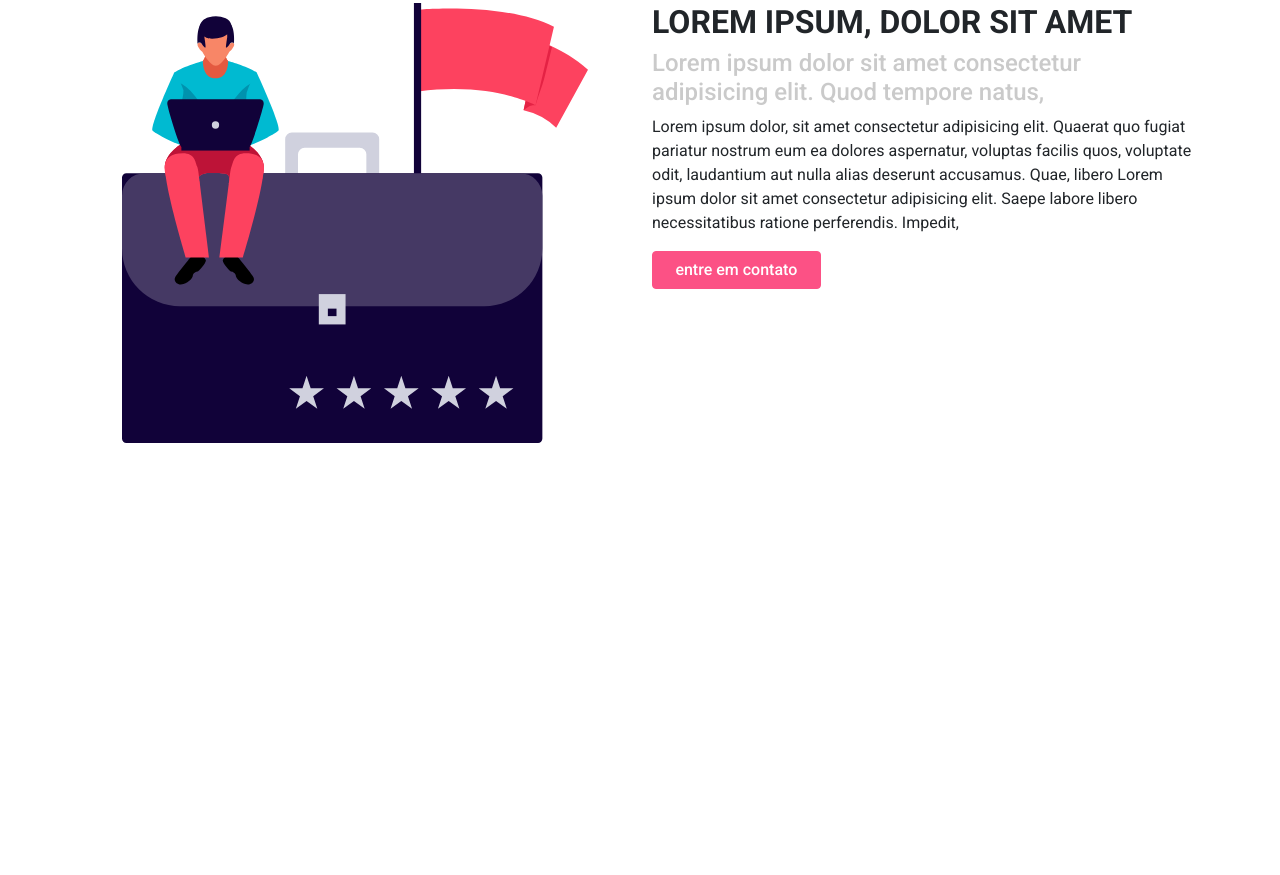
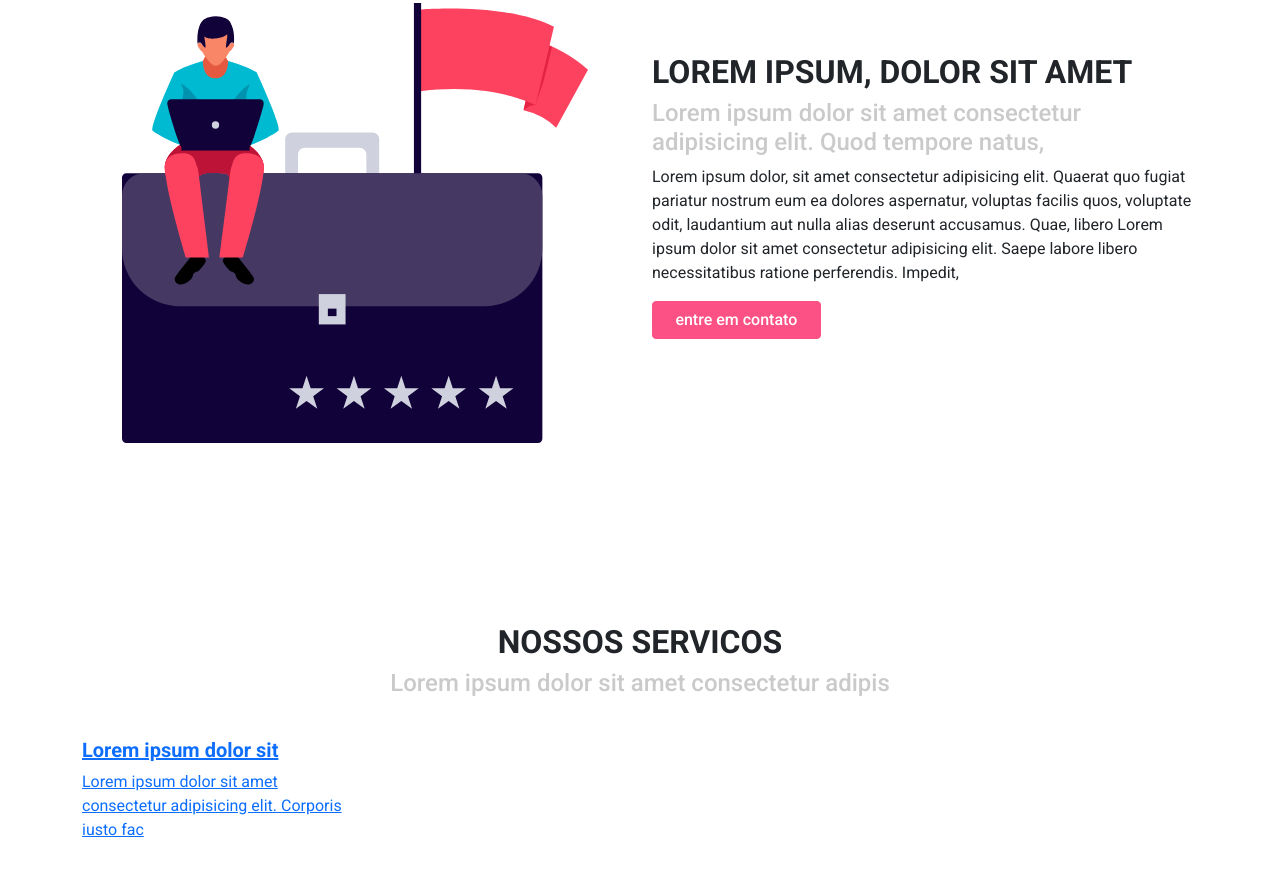
Before and after one commit to borbanicolas/alquimiaDigital, a plain HTML site: page index.html in a window 1280 px wide. Shown: the part 757-1632 px from the top of the page. Before the commit the page ends 1380 px from the top, so only its background shows below. Drawn offline with nearby package versions, Linux system fonts and the light colour scheme.

Commit message:
trabalhando nos servicos

```diff
--- a/css/global.css
+++ b/css/global.css
@@ -51,3 +51,6 @@ h1, h2, h3, h4, h5{
     font-size: 10px;
     text-transform: uppercase;
 }
+#colunaproblematica{
+    padding-top: 50px;
+}
--- a/index.html
+++ b/index.html
@@ -45,6 +45,7 @@
         </div>
     </div>
 <!--//HEADER-->
+
 <!--SLIDER-->
     <div id="slider" class="block">
         <div class="container pt-5">
@@ -70,7 +71,7 @@
      <div class="col-md-6 text-center aling-self-center order-md-1 order-2">
        <img src="assets/sobre.svg" class="img-fluid">
      </div>
-     <div id="" class="col-md-6 aling-self-center mb-md-0 mb-4 order-md-2 order-1">
+     <div id="colunaproblematica" class="col-md-6 aling-self-center  mb-md-0 mb-4 order-md-2 order-1">
        <h2 class="title">Lorem ipsum, dolor sit amet  </h2>
        <h4 class="subtitle">Lorem ipsum dolor sit amet consectetur adipisicing elit. Quod tempore natus,  </h4>
        <p>Lorem ipsum dolor, sit amet consectetur adipisicing elit. Quaerat quo fugiat pariatur nostrum eum ea dolores aspernatur, voluptas facilis quos, voluptate odit, laudantium aut nulla alias deserunt accusamus. Quae, libero Lorem ipsum dolor sit amet consectetur adipisicing elit. Saepe labore libero necessitatibus ratione perferendis. Impedit, </p>
@@ -81,6 +82,26 @@
 </div>
 <!--//SOBRE-->
 
+<!--servicos-->
+  <div id="servicos" class="block">
+    <div class="container">
+      <h2 class="title text-center">Nossos Servicos</h2>
+      <h4 class="subtitle text-center mb-4">Lorem ipsum dolor sit amet consectetur adipis</h4>
+      <div class="row"style="height:500px;">
+          <div class="col-lg-3 col-md-6 mb-4 mb-lg-0">
+            <a href="#" class="destaque">
+              <div class="img-container mb-3">
+
+              </div>
+              <h5>Lorem ipsum dolor sit</h5>
+              <p class="mb-0">Lorem ipsum dolor sit amet consectetur adipisicing elit. Corporis iusto fac</p>
+            </a>
+          </div>
+      </div>
+    </div>
+  </div>
+<!--//servicos-->
+
     <script src="https://cdn.jsdelivr.net/npm/@popperjs/core@2.9.3/dist/umd/popper.min.js" integrity="sha384-eMNCOe7tC1doHpGoWe/6oMVemdAVTMs2xqW4mwXrXsW0L84Iytr2wi5v2QjrP/xp" crossorigin="anonymous"></script>
 
     <script src="js/bootstrap.min.js"></script>
```
